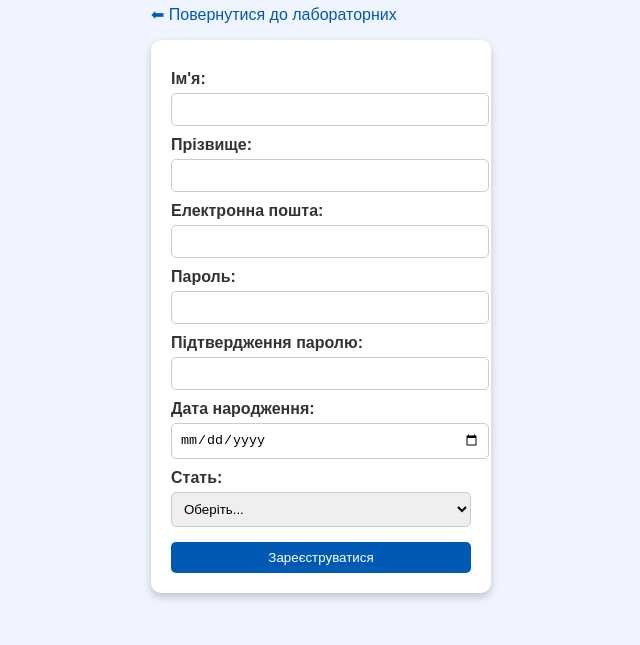
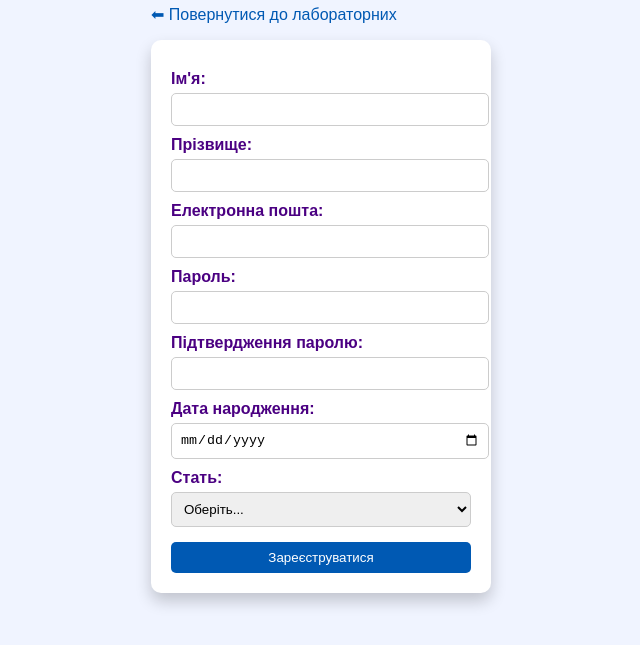
Before and after one commit to Violetta01p/Web.pz2, a plain HTML site: page index.html in a window 1280 px wide. Shown: the part 141-786 px from the top of the page, without its empty margins (319-959 px from the left). Drawn offline with Linux system fonts and the light colour scheme.

Commit message:
Update index.html

```diff
--- a/index.html
+++ b/index.html
@@ -35,7 +35,7 @@
             padding: 20px;
             width: 300px;
             border-radius: 10px;
-            box-shadow: 0 4px 8px rgba(0,0,0,0.2);
+            box-shadow: 0 8px 16px rgba(0,0,0,0.2);
             position: relative;
             margin: auto;
         }
@@ -72,6 +72,9 @@
 
         input[type="submit"]:hover {
             background-color: #003d80;
+        }
+        label{
+            color: indigo;
         }
     </style>
 </head>
```
